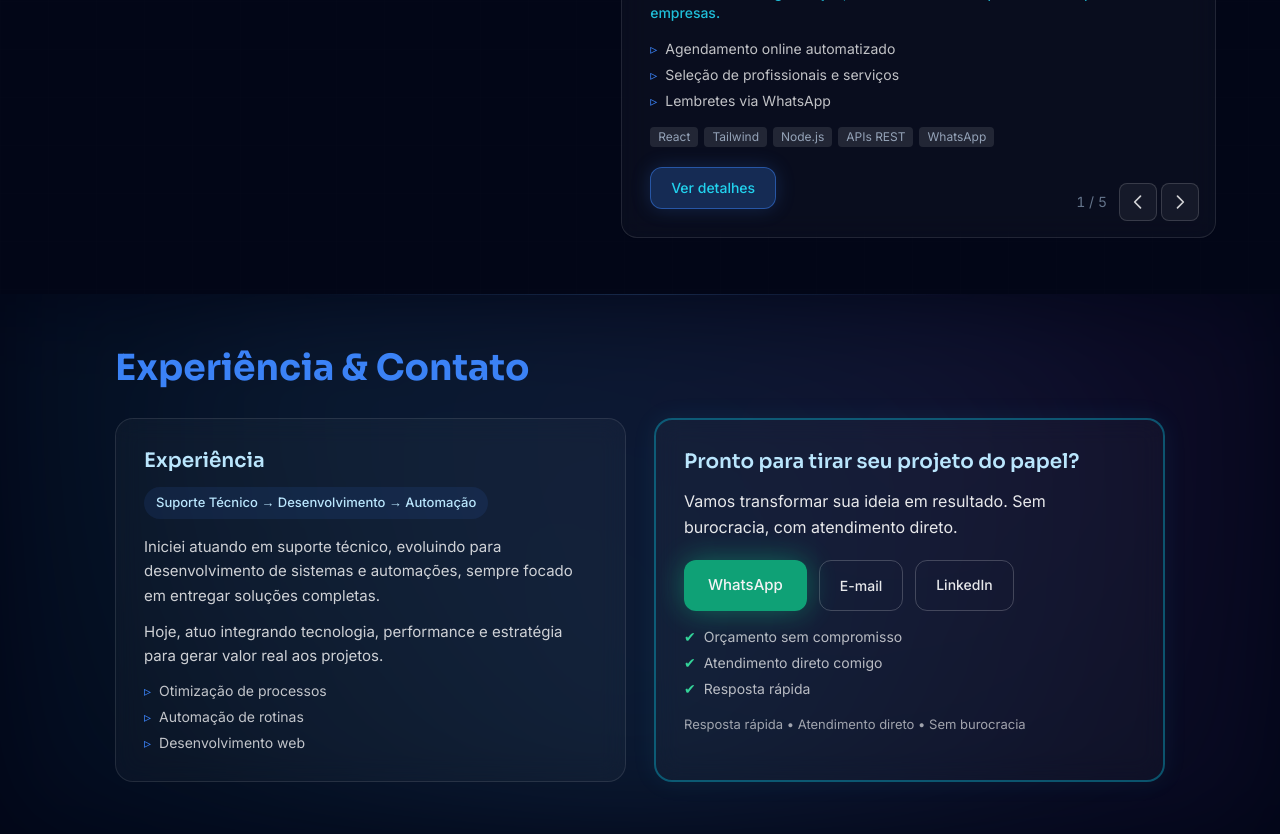
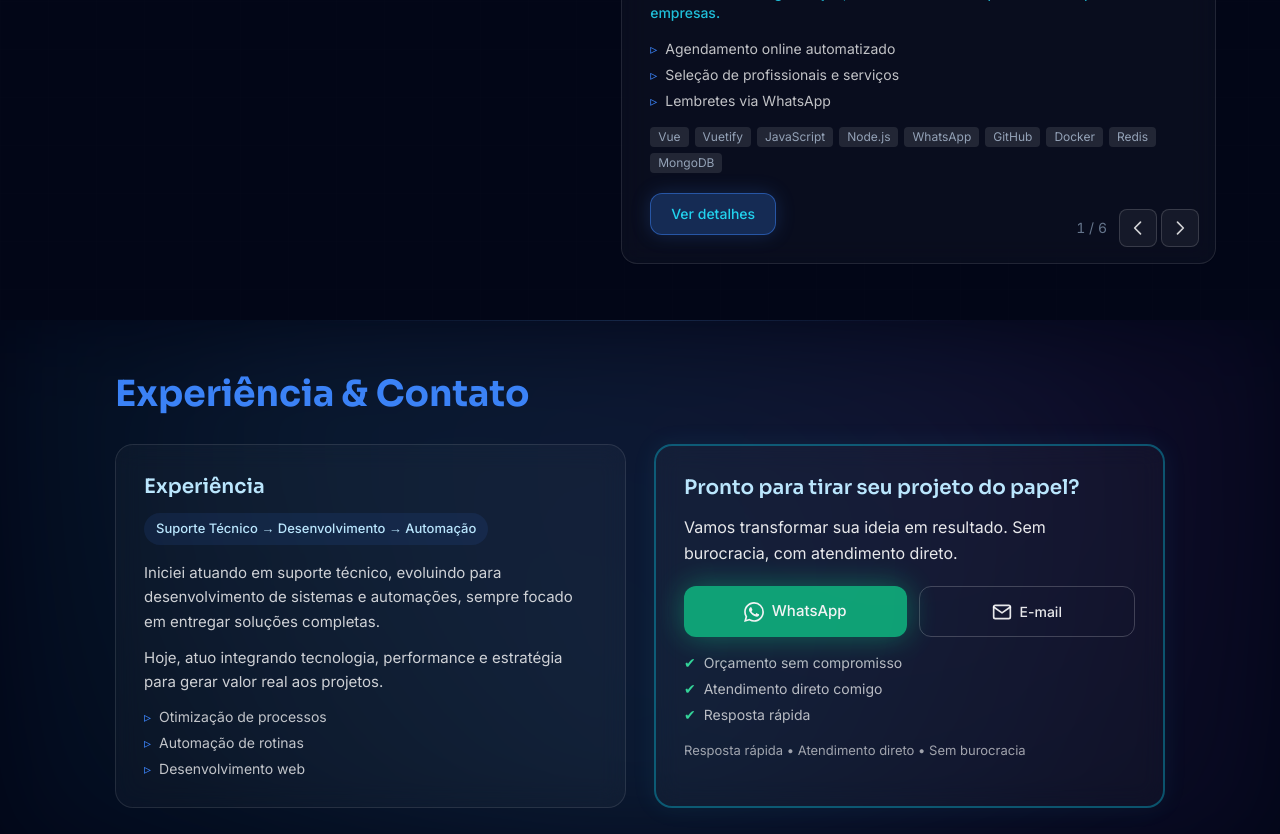
Before and after one commit to ChavesSD/devchaves, a React (Vite) app: page / in a window 1280 px wide. Shown: the part 1860-2694 px from the top of the page. Built offline with nearby package versions, Linux system fonts and the light colour scheme.

Commit message:
Ajustes no em animações e dados de contatos

```diff
--- a/src/data/siteContent.js
+++ b/src/data/siteContent.js
@@ -8,10 +8,10 @@ export const hero = {
   title: 'Desenvolvedor Web & Automação',
   subtitle:
     'Desenvolvo sistemas e automações que economizam tempo, reduzem custos e aumentam resultados.',
-  trustLine: 'Atendimento direto • Projetos sob medida • Suporte pós-entrega',
+  trustLine: '• Atendimento direto • Projetos sob medida • Suporte pós-entrega',
   highlights: [
-    '💻 Especialista em sistemas web, automação e integração',
-    '🚀 Foco em performance, praticidade e crescimento',
+    'Especialista em sistemas web, automação e integração',
+    'Foco em performance, praticidade e crescimento',
   ],
   ctaPrimary: { label: 'Ver Projetos', href: '#tecnologias' },
   ctaSecondary: { label: 'Entrar em Contato', href: '#contato' },
@@ -87,6 +87,7 @@ export const skills = {
 /** Lista plana de tecnologias para o showcase (esquerda). Cada projeto usa um subconjunto em `tech`. */
 export const techStackShowcase = {
   allTech: [
+    'HTML', 'CSS', 'JavaScript',
     'Vue', 'React', 'Vuetify', 'Tailwind', 'Node.js', 'Python', 'APIs REST', 'WhatsApp', 'ADB',
     'Git', 'GitHub', 'Docker', 'Redis', 'MongoDB',
   ],
@@ -109,7 +110,24 @@ export const projects = {
         'Relatórios de desempenho',
       ],
       result: 'Mais organização, menos faltas e mais produtividade para empresas.',
-      tech: ['React', 'Tailwind', 'Node.js', 'APIs REST', 'WhatsApp'],
+      tech: ['Vue', 'Vuetify', 'JavaScript', 'Node.js', 'WhatsApp', 'GitHub', 'Docker', 'Redis', 'MongoDB'],
+      demoUrl: null,
+      githubUrl: null,
+    },
+    {
+      id: 'autozap',
+      name: 'AutoZap',
+      badge: null,
+      description:
+        'Sistema de automação para WhatsApp com IA e Multichat com Multi Instâncias.',
+      features: [
+        'Automação com IA',
+        'Multichat e multi instâncias',
+        'Integração WhatsApp',
+        'Backend escalável',
+      ],
+      result: null,
+      tech: ['Vue', 'Vuetify', 'JavaScript', 'Node.js', 'MongoDB', 'Docker', 'Redis', 'WhatsApp', 'GitHub'],
       demoUrl: null,
       githubUrl: null,
     },
@@ -120,7 +138,7 @@ export const projects = {
       description: 'Sistema para debug e gerenciamento de dispositivos Android via ADB.',
       features: ['Coleta de logs', 'Gerenciamento de aplicativos', 'Manutenção básica', 'Integração com Platform Tools'],
       result: null,
-      tech: ['Python', 'ADB'],
+      tech: ['Python', 'ADB', 'GitHub'],
       demoUrl: null,
       githubUrl: null,
     },
@@ -131,7 +149,7 @@ export const projects = {
       description: 'Plataforma para controle seguro de acessos e senhas corporativas.',
       features: ['Gestão de usuários', 'Configuração de credenciais', 'Integração com totens', 'Interface moderna'],
       result: null,
-      tech: ['React'],
+      tech: ['React', 'Tailwind', 'JavaScript', 'Node.js', 'GitHub'],
       demoUrl: null,
       githubUrl: null,
     },
@@ -143,7 +161,7 @@ export const projects = {
         'Aplicação desktop para gravação de tela e uso como segunda tela em mini PCs Android.',
       features: ['Screen recording', 'Segunda tela via ADB', 'Interface amigável', 'Integração nativa'],
       result: null,
-      tech: ['Python', 'ADB'],
+      tech: ['Python', 'ADB', 'Git', 'GitHub'],
       demoUrl: null,
       githubUrl: null,
     },
@@ -154,7 +172,7 @@ export const projects = {
       description: 'Repositório interno para aplicações, tutoriais e documentação técnica.',
       features: ['Centralização de conteúdo', 'Organização de projetos', 'Padronização interna', 'Base de conhecimento'],
       result: null,
-      tech: ['Git', 'GitHub'],
+      tech: ['HTML', 'CSS', 'JavaScript', 'Node.js', 'Git', 'GitHub'],
       demoUrl: null,
       githubUrl: null,
     },
@@ -194,12 +212,12 @@ export const contact = {
   subtitle:
     'Estou pronto para desenvolver sua solução com qualidade, agilidade e foco em resultado.',
   channels: [
-    { icon: '📱', label: 'WhatsApp', value: '(adicione aqui)', href: 'https://wa.me/55' },
-    { icon: '📧', label: 'E-mail', value: '(adicione aqui)', href: 'mailto:seu@email.com' },
+    { icon: '📱', label: 'WhatsApp', value: '(83) 9328-3219', href: 'https://wa.me/558393283219' },
+    { icon: '📧', label: 'E-mail', value: 'deyvisonchaves@gmail.com', href: 'mailto:deyvisonchaves@gmail.com' },
     { icon: '💼', label: 'LinkedIn', value: '(adicione aqui)', href: 'https://linkedin.com/in/seu-perfil' },
-    { icon: '💻', label: 'GitHub', value: '(adicione aqui)', href: 'https://github.com/seu-usuario' },
+    { icon: '💻', label: 'GitHub', value: 'ChavesSD', href: 'https://github.com/ChavesSD' },
   ],
-  cta: { label: 'Fale Comigo Agora', href: 'https://wa.me/55' },
+  cta: { label: 'Fale Comigo Agora', href: 'https://wa.me/558393283219' },
   ctaHeadline: 'Pronto para tirar seu projeto do papel?',
   ctaText: 'Vamos transformar sua ideia em resultado. Sem burocracia, com atendimento direto.',
   conversionPhrase: 'Resposta rápida • Atendimento direto • Sem burocracia',
@@ -209,9 +227,8 @@ export const contact = {
     'Resposta rápida',
   ],
   primaryButtons: [
-    { label: 'WhatsApp', href: 'https://wa.me/55', primary: true },
-    { label: 'E-mail', href: 'mailto:seu@email.com', primary: false },
-    { label: 'LinkedIn', href: 'https://linkedin.com/in/seu-perfil', primary: false },
+    { label: 'WhatsApp', href: 'https://wa.me/558393283219', primary: true, icon: 'whatsapp' },
+    { label: 'E-mail', href: 'mailto:deyvisonchaves@gmail.com', primary: false, icon: 'email' },
   ],
 }
 
@@ -222,9 +239,9 @@ export const footer = {
   rights: 'Todos os direitos reservados.',
   available: 'Disponível para projetos em 2026',
   links: [
-    { label: 'WhatsApp', href: 'https://wa.me/55' },
+    { label: 'WhatsApp', href: 'https://wa.me/558393283219' },
     { label: 'LinkedIn', href: 'https://linkedin.com/in/seu-perfil' },
-    { label: 'GitHub', href: 'https://github.com/seu-usuario' },
-    { label: 'E-mail', href: 'mailto:seu@email.com' },
+    { label: 'GitHub', href: 'https://github.com/ChavesSD' },
+    { label: 'E-mail', href: 'mailto:deyvisonchaves@gmail.com' },
   ],
 }
--- a/src/index.css
+++ b/src/index.css
@@ -104,6 +104,25 @@ button:focus-visible {
   }
 }
 
+/* Asterisco SVG girando no próprio centro (Hero highlights) */
+.asterisco-spin {
+  transform-origin: 50% 50%;
+  animation: spin-in-place 2s linear infinite;
+}
+@keyframes spin-in-place {
+  from {
+    transform: rotate(0deg);
+  }
+  to {
+    transform: rotate(360deg);
+  }
+}
+@media (prefers-reduced-motion: reduce) {
+  .asterisco-spin {
+    animation: none;
+  }
+}
+
 /* ---- Fundos por seção ---- */
 
 /* Hero: Aurora Gradient */
--- a/src/sections/ExperienciaContato.jsx
+++ b/src/sections/ExperienciaContato.jsx
@@ -87,13 +87,24 @@ export default function ExperienciaContato() {
                   href={btn.href}
                   target="_blank"
                   rel="noopener noreferrer"
-                  className={`inline-flex items-center justify-center rounded-xl font-medium transition-all duration-300 ${
+                  className={`inline-flex flex-1 min-w-[140px] items-center justify-center gap-2 rounded-xl font-medium transition-all duration-300 ${
                     btn.primary
                       ? 'px-6 py-3.5 text-[15px] bg-emerald-500/90 hover:bg-emerald-400 text-white shadow-[0_0_25px_rgba(16,185,129,0.35)] hover:shadow-[0_0_35px_rgba(16,185,129,0.45)] hover:scale-[1.02] active:scale-[0.98] animate-pulse-subtle'
-                      : 'px-5 py-3 text-sm border border-white/20 text-white/90 hover:bg-white/10 hover:border-white/30'
+                      : 'px-5 py-3.5 text-sm border border-white/20 text-white/90 hover:bg-white/10 hover:border-white/30'
                   }`}
                 >
-                  {btn.label}
+                  {btn.icon === 'whatsapp' && (
+                    <svg className="w-5 h-5 shrink-0" viewBox="0 0 24 24" fill="currentColor" aria-hidden>
+                      <path d="M17.472 14.382c-.297-.149-1.758-.867-2.03-.967-.273-.099-.471-.148-.67.15-.197.297-.767.966-.94 1.164-.173.199-.347.223-.644.075-.297-.15-1.255-.463-2.39-1.475-.883-.788-1.48-1.761-1.653-2.059-.173-.297-.018-.458.13-.606.134-.133.298-.347.446-.52.149-.174.198-.298.298-.497.099-.198.05-.371-.025-.52-.075-.149-.669-1.612-.916-2.207-.242-.579-.487-.5-.669-.51-.173-.008-.371-.01-.57-.01-.198 0-.52.074-.792.372-.272.297-1.04 1.016-1.04 2.479 0 1.462 1.065 2.875 1.213 3.074.149.198 2.096 3.2 5.077 4.487.709.306 1.262.489 1.694.625.712.227 1.36.195 1.871.118.571-.085 1.758-.719 2.006-1.413.248-.694.248-1.289.173-1.413-.074-.124-.272-.198-.57-.347m-5.421 7.403h-.004a9.87 9.87 0 01-5.031-1.378l-.361-.214-3.741.982.998-3.648-.235-.374a9.86 9.86 0 01-1.51-5.26c.001-5.45 4.436-9.884 9.888-9.884 2.64 0 5.122 1.03 6.988 2.898a9.825 9.825 0 012.893 6.994c-.003 5.45-4.437 9.884-9.885 9.884m8.413-18.297A11.815 11.815 0 0012.05 0C5.495 0 .16 5.335.157 11.892c0 2.096.547 4.142 1.588 5.945L.057 24l6.305-1.654a11.882 11.882 0 005.683 1.448h.005c6.554 0 11.89-5.335 11.893-11.893a11.821 11.821 0 00-3.48-8.413z" />
+                    </svg>
+                  )}
+                  {btn.icon === 'email' && (
+                    <svg className="w-5 h-5 shrink-0" viewBox="0 0 24 24" fill="none" stroke="currentColor" strokeWidth="2" strokeLinecap="round" strokeLinejoin="round" aria-hidden>
+                      <path d="M4 4h16c1.1 0 2 .9 2 2v12c0 1.1-.9 2-2 2H4c-1.1 0-2-.9-2-2V6c0-1.1.9-2 2-2z" />
+                      <polyline points="22,6 12,13 2,6" />
+                    </svg>
+                  )}
+                  <span>{btn.label}</span>
                 </a>
               ))}
             </div>
--- a/src/sections/Hero.jsx
+++ b/src/sections/Hero.jsx
@@ -54,7 +54,7 @@ export default function Hero() {
               className="text-slate-500 text-sm mb-6"
               variants={item}
             >
-              🚀 {hero.trustLine}
+              {hero.trustLine}
             </motion.p>
             <motion.ul
               className="text-left max-w-md mx-auto lg:mx-0 mb-6 space-y-1.5 text-slate-400 text-sm"
@@ -62,7 +62,11 @@ export default function Hero() {
             >
               {hero.highlights.map((line, i) => (
                 <li key={i} className="flex items-center gap-2">
-                  <span className="text-accent-primary">▹</span>
+                  <span className="inline-flex items-center justify-center shrink-0 w-5 h-5 text-accent-primary" aria-hidden>
+                    <svg className="asterisco-spin w-4 h-4" viewBox="0 0 24 24" fill="currentColor">
+                      <path d="M12 2L13.5 10.5L22 12L13.5 13.5L12 22L10.5 13.5L2 12L10.5 10.5L12 2Z" />
+                    </svg>
+                  </span>
                   {line}
                 </li>
               ))}
```
Also changed, not shown: 1 other file (tests, documents, lock files or other folders).
